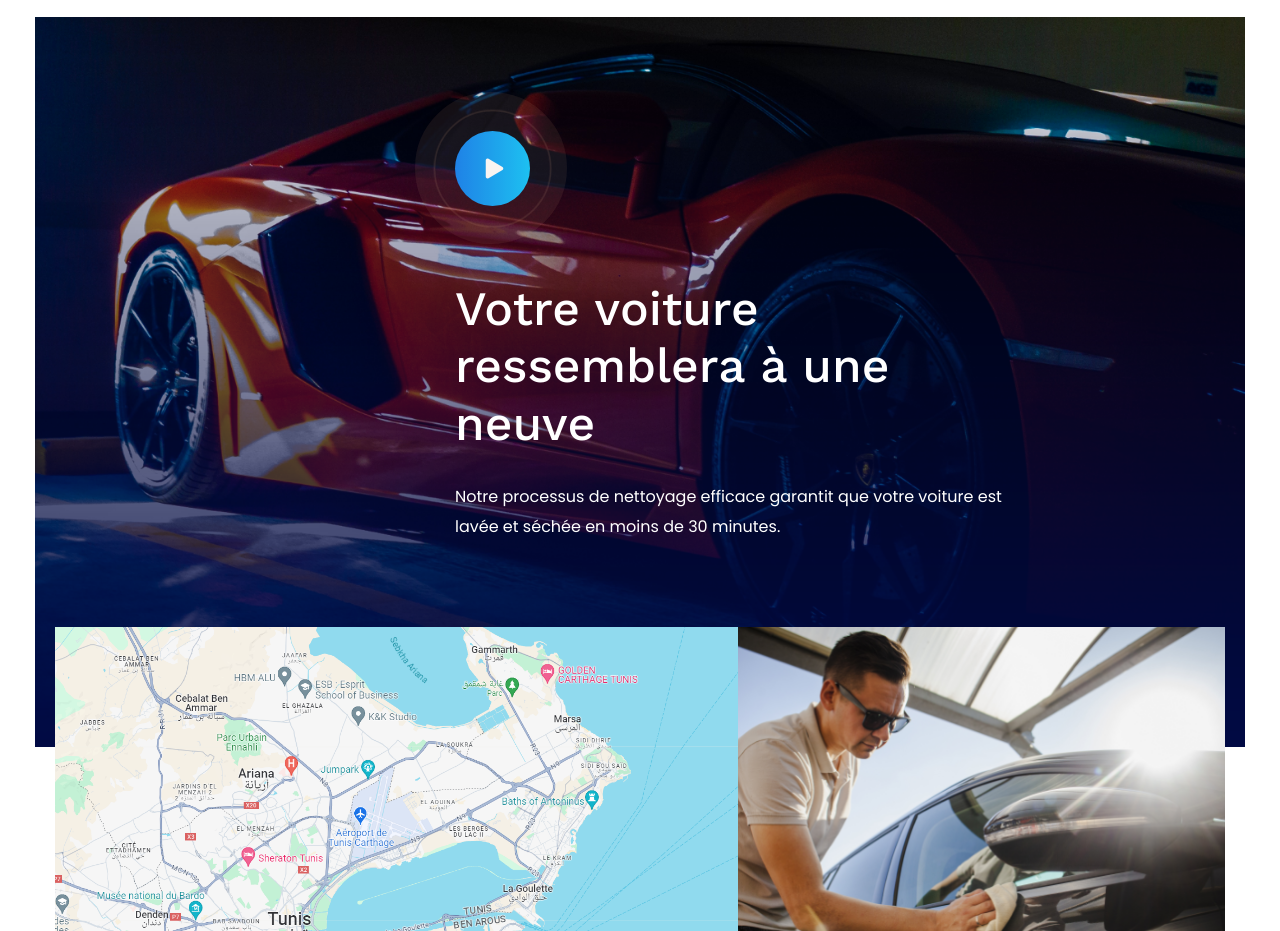
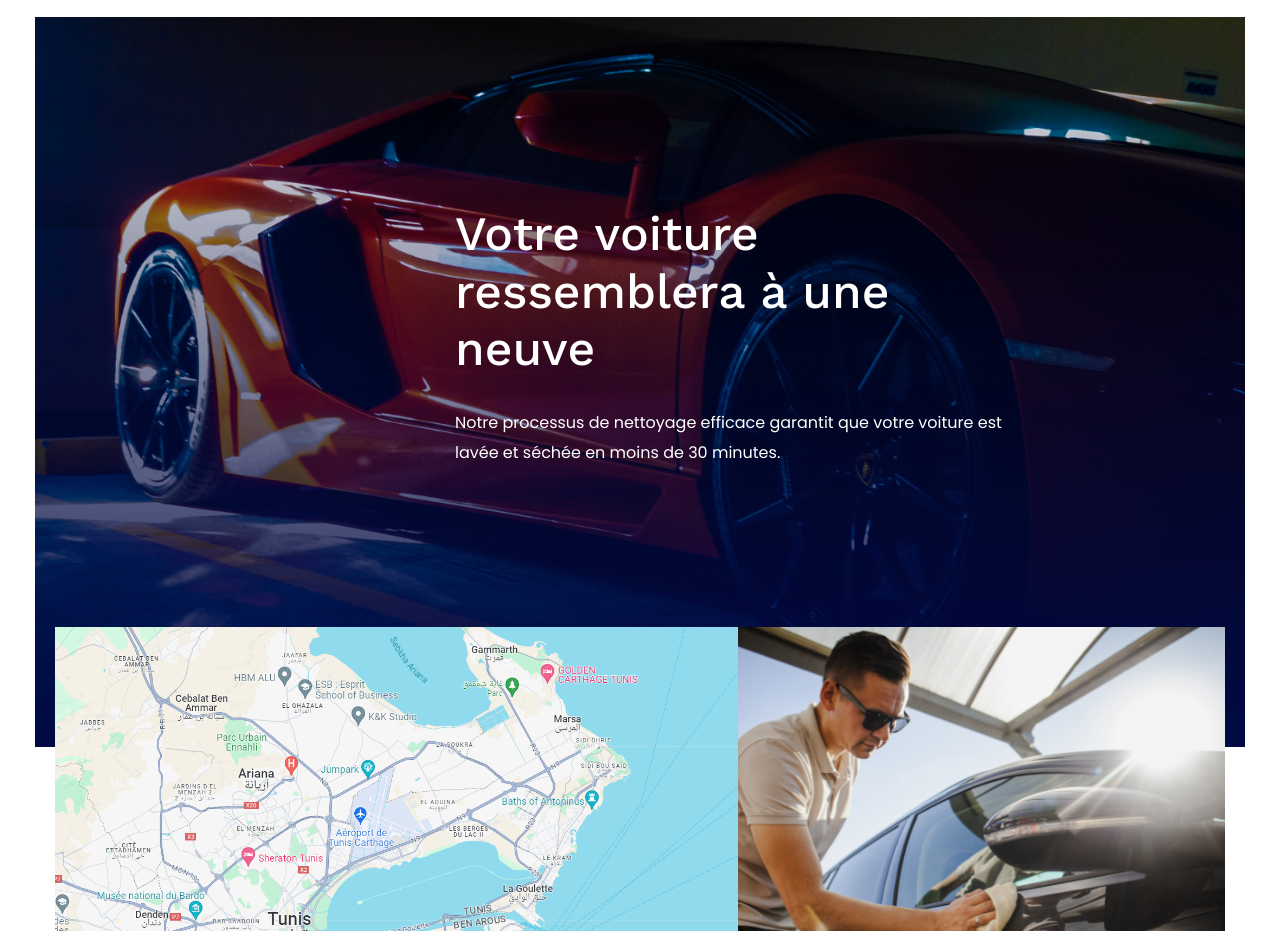
Before and after one commit to ayoubbahrouni/homecarwash, a plain HTML site: page index.html in a window 1280 px wide. Shown: the part 3400-4331 px from the top of the page. Drawn offline with nearby package versions, Linux system fonts and the light colour scheme.

Commit message:
Update index.html

```diff
--- a/index.html
+++ b/index.html
@@ -4,11 +4,11 @@
 <head>
     <meta charset="utf-8">
     <meta http-equiv="x-ua-compatible" content="ie=edge">
-    <title>Car wash</title>
+    <title>Home Car wash</title>
     <meta name="description" content="">
     <meta name="viewport" content="width=device-width, initial-scale=1">
     <link rel="manifest" href="site.webmanifest">
-    <link rel="shortcut icon" type="image/x-icon" href="assets/img/favicon.ico">
+    <link rel="shortcut icon" type="image/x-icon" href="assets/img/logo/loder.png">
 
     <!-- CSS here -->
     <link rel="stylesheet" href="assets/css/bootstrap.min.css">
@@ -365,8 +365,10 @@
                         <div class="video-wrap">
                             <!-- Video icon -->
                             <div class="video-icon">
-                                <a class="popup-video btn-icon" href="https://www.youtube.com/watch?v=up68UAfH0d0"><i
-                                        class="fas fa-play"></i></a>
+
+
+                                <!-- <a class="popup-video btn-icon" href="https://www.youtube.com/embed/eMBlkjCA298"><i
+                                        class="fas fa-play"></i></a> -->
                             </div>
                         </div>
                         <div class="section-tittle section-tittle2 mb-90">
```
